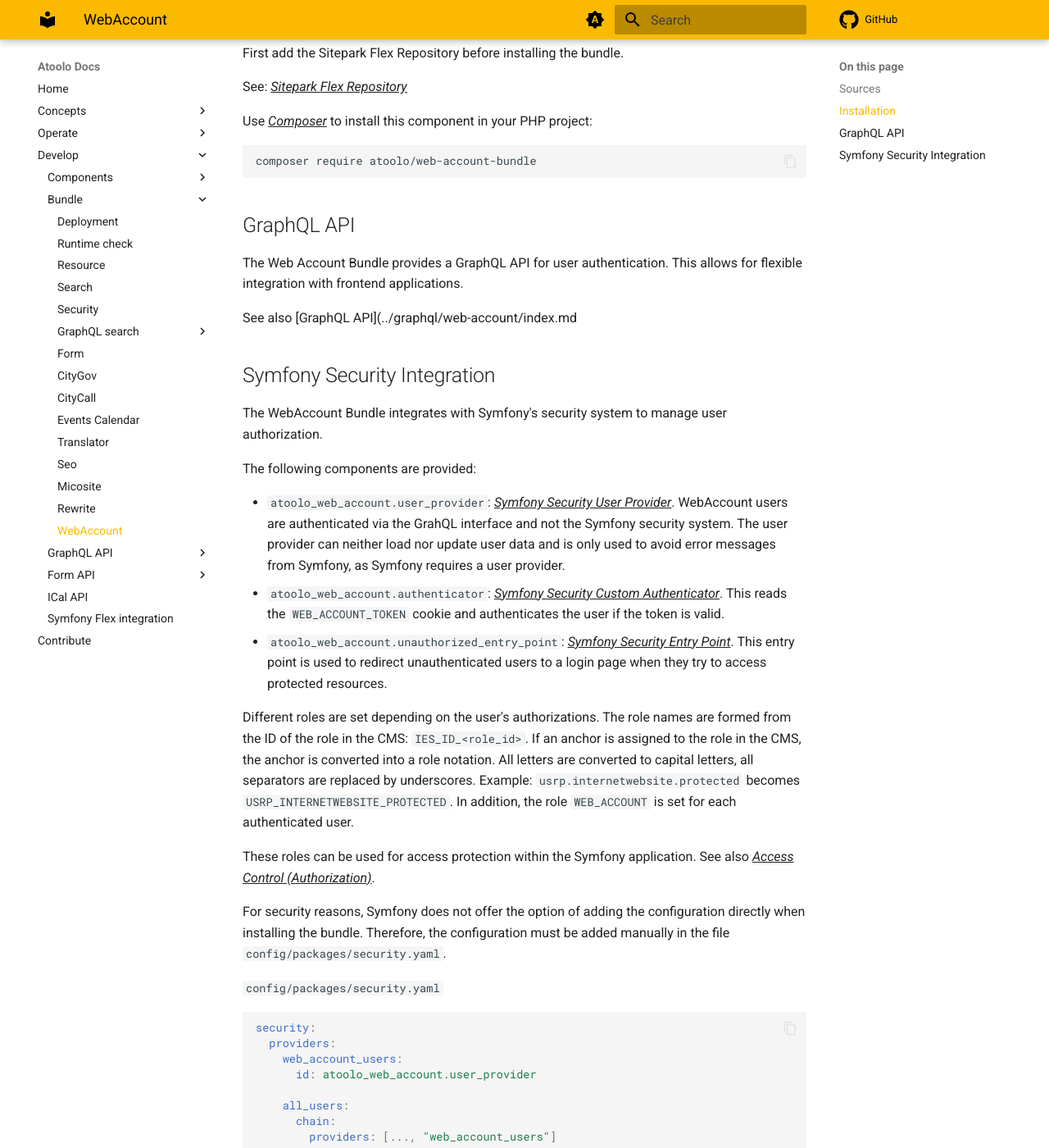
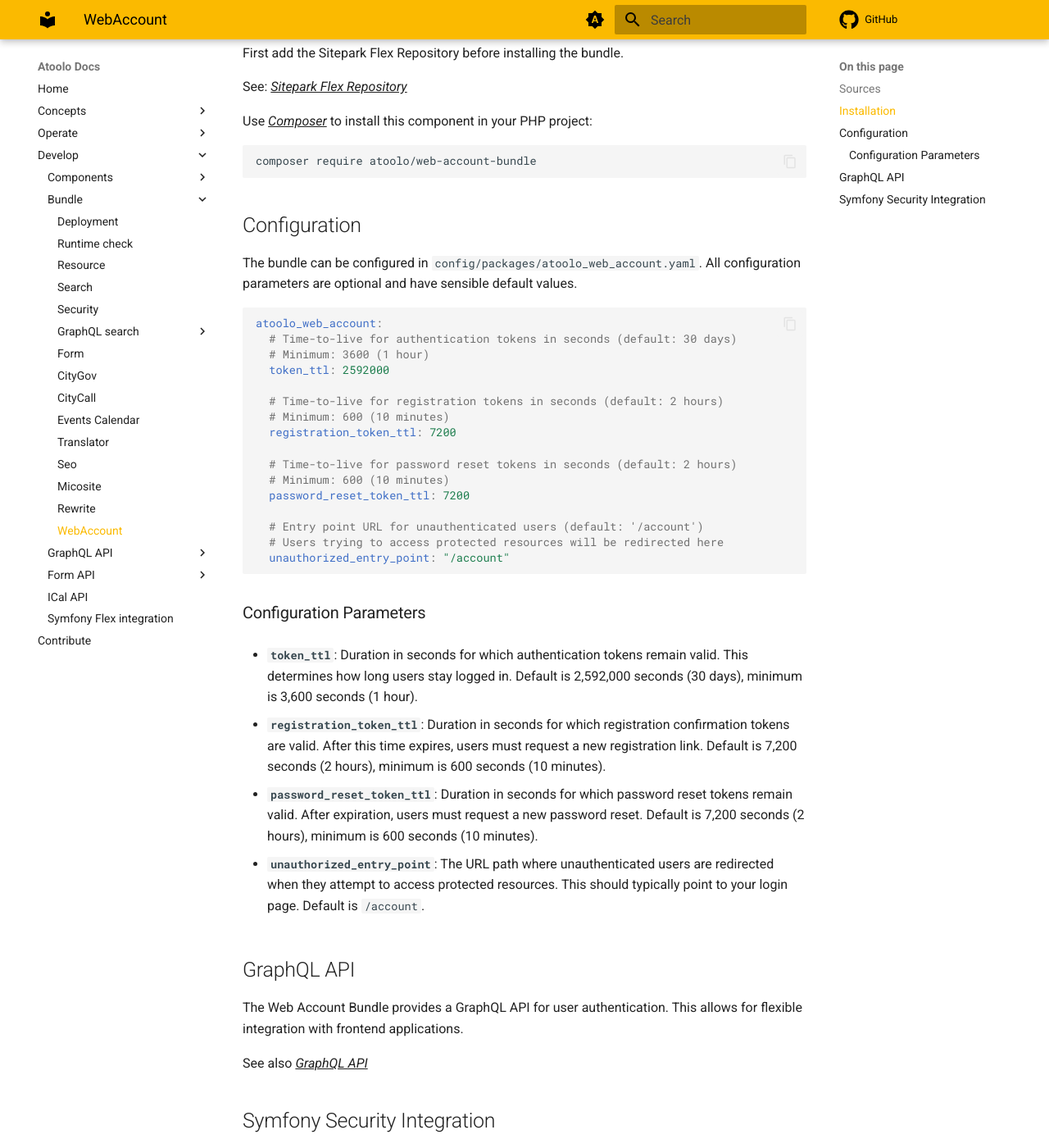
Before and after one commit to sitepark/atoolo-docs, an MkDocs documentation site: the page built from docs/develop/bundles/web-account.md, in a window 1280 px wide and 1400 px high, scrolled down 505 px. Shown: the whole window at 82% size. Built offline with MkDocs 1.6.1 and Material for MkDocs 9.7.7, drawn with Linux system fonts in a browser that asks for light colours; comment, search, counter and statistics services are not loaded.

Commit message:
feat: add web-account bundle config

````diff
--- a/docs/develop/bundles/web-account.md
+++ b/docs/develop/bundles/web-account.md
@@ -20,11 +20,44 @@
 composer require atoolo/web-account-bundle
 ```
 
+## Configuration
+
+The bundle can be configured in `config/packages/atoolo_web_account.yaml`. All configuration parameters are optional and have sensible default values.
+
+```yaml
+atoolo_web_account:
+  # Time-to-live for authentication tokens in seconds (default: 30 days)
+  # Minimum: 3600 (1 hour)
+  token_ttl: 2592000
+
+  # Time-to-live for registration tokens in seconds (default: 2 hours)
+  # Minimum: 600 (10 minutes)
+  registration_token_ttl: 7200
+
+  # Time-to-live for password reset tokens in seconds (default: 2 hours)
+  # Minimum: 600 (10 minutes)
+  password_reset_token_ttl: 7200
+
+  # Entry point URL for unauthenticated users (default: '/account')
+  # Users trying to access protected resources will be redirected here
+  unauthorized_entry_point: "/account"
+```
+
+### Configuration Parameters
+
+- **`token_ttl`**: Duration in seconds for which authentication tokens remain valid. This determines how long users stay logged in. Default is 2,592,000 seconds (30 days), minimum is 3,600 seconds (1 hour).
+
+- **`registration_token_ttl`**: Duration in seconds for which registration confirmation tokens are valid. After this time expires, users must request a new registration link. Default is 7,200 seconds (2 hours), minimum is 600 seconds (10 minutes).
+
+- **`password_reset_token_ttl`**: Duration in seconds for which password reset tokens remain valid. After expiration, users must request a new password reset. Default is 7,200 seconds (2 hours), minimum is 600 seconds (10 minutes).
+
+- **`unauthorized_entry_point`**: The URL path where unauthenticated users are redirected when they attempt to access protected resources. This should typically point to your login page. Default is `/account`.
+
 ## GraphQL API
 
 The Web Account Bundle provides a GraphQL API for user authentication. This allows for flexible integration with frontend applications.
 
-See also [GraphQL API](../graphql/web-account/index.md
+See also [GraphQL API](../graphql/web-account/index.md)
 
 ## Symfony Security Integration
 
````
